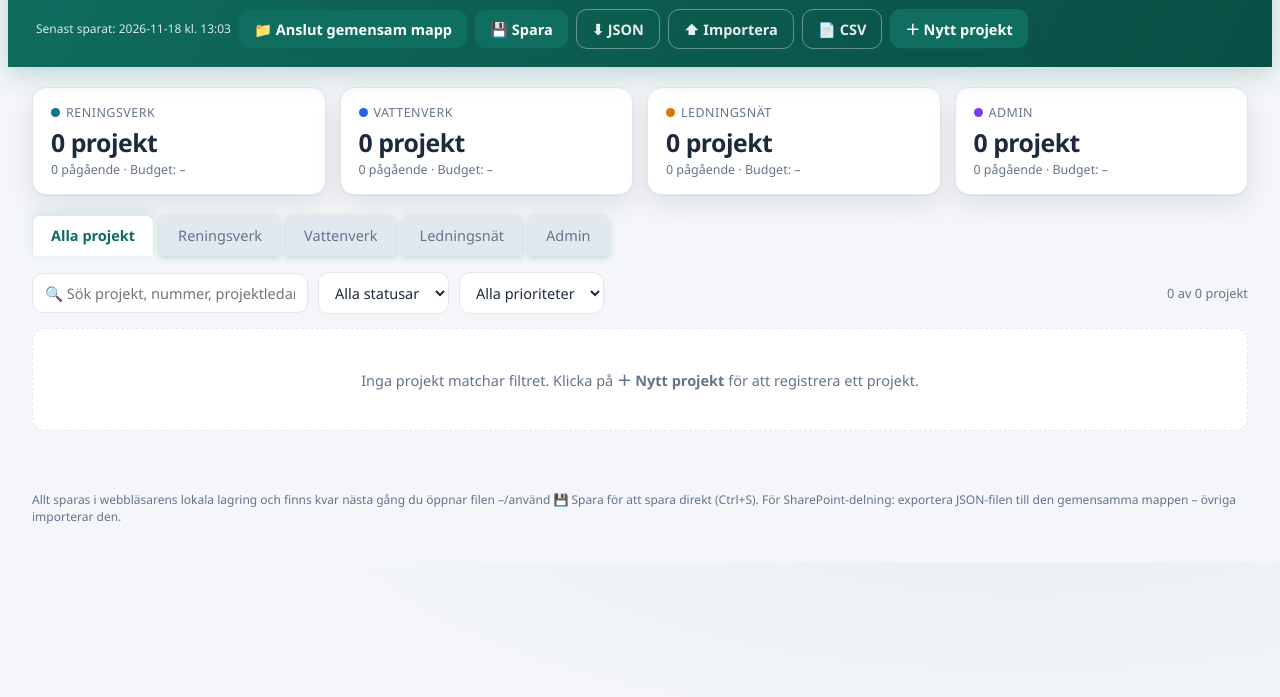
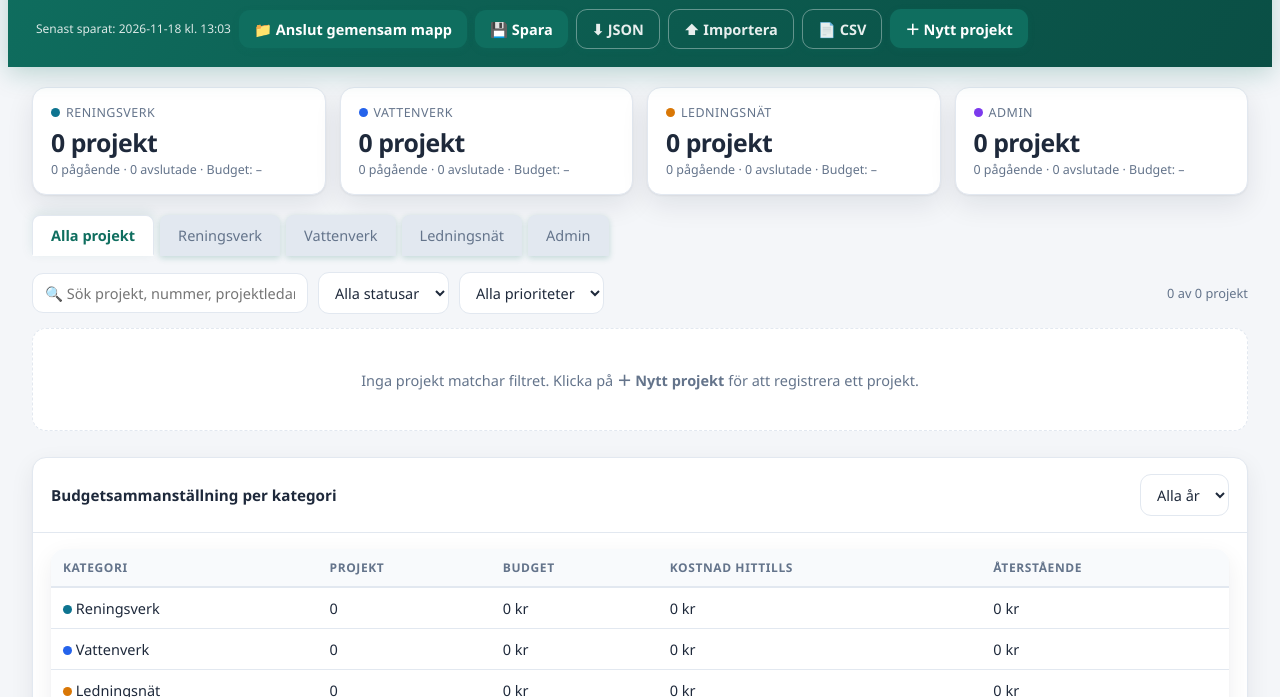
Before and after one commit to ante131/projektregister, a plain HTML site: page index.html in a window 1280 px wide. Shown: the part 103-800 px from the top of the page. Drawn offline with Linux system fonts and the light colour scheme.

Commit message:
Stat-kort: visa antal avslutade projekt; ny budgetsammanstallning per kategori med arfilter
Co-authored-by: ante131 <ante131@users.noreply.github.com>

```diff
--- a/index.html
+++ b/index.html
@@ -151,6 +151,14 @@ footer.app{max-width:1280px;margin:0 auto;padding:0 24px 30px;color:var(--muted)
     <table id="tbl"><thead></thead><tbody></tbody></table>
     <div class="empty" id="emptyMsg" style="display:none">
       Inga projekt matchar filtret. Klicka på <b>＋ Nytt projekt</b> för att registrera ett projekt.
+    </div>
+
+    <div class="card" style="margin-top:26px">
+      <div class="card-h">
+        <h3>Budgetsammanställning per kategori</h3>
+        <select id="yearSel" onchange="renderSummary()" title="Filtrera på projektets startår"></select>
+      </div>
+      <div class="body" id="sumBody"></div>
     </div>
   </div>
 
@@ -500,11 +508,12 @@ function renderStats(){
     const list = data.projects.filter(p=>p.kategori===k);
     const budget = list.reduce((s,p)=>s+(+p.budget||0),0);
     const pagaende = list.filter(p=>p.status==="Pågående").length;
+    const avslutade = list.filter(p=>p.status==="Avslutat").length;
     const warns = list.reduce((s,p)=>s+projectWarns(p).length,0);
     return `<div class="stat">
       <div class="cat"><span class="dot ${k.slice(0,2)==='re'?'rv':k.slice(0,2)==='va'?'vv':k.slice(0,2)==='le'?'ln':'adm'}"></span>${KATEGORIER[k]}</div>
       <div class="num">${list.length} projekt</div>
-      <div class="budget">${pagaende} pågående · Budget: ${fmtKr(budget)}${warns?`<br><span class="warn-flag">⚠ ${warns} etappvarning${warns>1?"ar":""}</span>`:""}</div>
+      <div class="budget">${pagaende} pågående · ${avslutade} avslutade · Budget: ${fmtKr(budget)}${warns?`<br><span class="warn-flag">⚠ ${warns} etappvarning${warns>1?"ar":""}</span>`:""}</div>
     </div>`;
   }).join("");
   const all = data.projects.flatMap(projectWarns);
@@ -514,6 +523,47 @@ function renderStats(){
     <ul>${all.slice(0,8).map(w=>`<li>${esc(w.text)}</li>`).join("")}${all.length>8?`<li>… och ${all.length-8} till</li>`:""}</ul>
     <span style="font-size:.78rem;color:var(--muted)">Öppna projektet och markera etappen som färdig, eller ändra datumet, för att ta bort varningen.</span></div>
   </div>` : "";
+  renderSummary();
+}
+function summaryYears(){
+  const ys = new Set();
+  data.projects.forEach(p=>{ if(p.start) ys.add(String(p.start).slice(0,4)); });
+  return Array.from(ys).sort().reverse();
+}
+function renderSummary(){
+  const body = $("sumBody"); if(!body) return;
+  const sel = $("yearSel");
+  const cur = sel.value;
+  sel.innerHTML = '<option value="">Alla år</option>' + summaryYears().map(y=>`<option value="${y}"${cur===y?" selected":""}>${y}</option>`).join("");
+  const y = sel.value;
+  const list = data.projects.filter(p=>!y || String(p.start||"").slice(0,4)===y);
+  const rows = Object.keys(KATEGORIER).map(k=>{
+    const l = list.filter(p=>p.kategori===k);
+    return {
+      k, antal: l.length,
+      budget: l.reduce((s,p)=>s+(+p.budget||0),0),
+      kostnad: l.reduce((s,p)=>s+(+p.kostnad||0),0)
+    };
+  });
+  const totAntal = rows.reduce((s,r)=>s+r.antal,0);
+  const totBudget = rows.reduce((s,r)=>s+r.budget,0);
+  const totKostnad = rows.reduce((s,r)=>s+r.kostnad,0);
+  const kr = n => Number(n||0).toLocaleString("sv-SE")+" kr";
+  body.innerHTML = `<table>
+    <thead><tr><th>Kategori</th><th>Projekt</th><th>Budget</th><th>Kostnad hittills</th><th>Återstående</th></tr></thead>
+    <tbody>
+      ${rows.map(r=>`<tr>
+        <td><span class="dot ${r.k.slice(0,2)==='re'?'rv':r.k.slice(0,2)==='va'?'vv':r.k.slice(0,2)==='le'?'ln':'adm'}"></span> ${KATEGORIER[r.k]}</td>
+        <td>${r.antal}</td>
+        <td>${kr(r.budget)}</td>
+        <td>${kr(r.kostnad)}</td>
+        <td>${kr(r.budget-r.kostnad)}</td>
+      </tr>`).join("")}
+      <tr style="font-weight:700;background:#f0fdf6">
+        <td>Totalt ${y?"("+y+")":""}</td><td>${totAntal}</td><td>${kr(totBudget)}</td><td>${kr(totKostnad)}</td><td>${kr(totBudget-totKostnad)}</td>
+      </tr>
+    </tbody></table>
+    <div style="color:var(--muted);font-size:.78rem;margin-top:8px">Årfiltreringen bygger på projektens startår. Endast projektkortets budget/kostnad räknas med.</div>`;
 }
 function statusBadge(s){
   const map={Planering:"b-plan",Pågående:"b-pagaende",Pausad:"b-paus",Avslutat:"b-klar",Avbrutet:"b-avbruten"};
```
